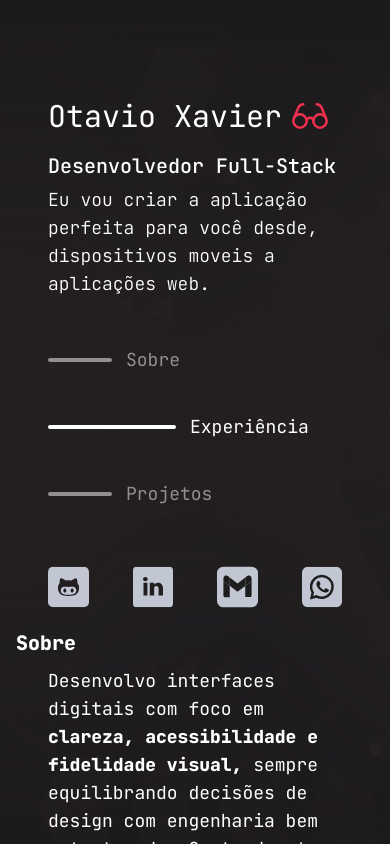
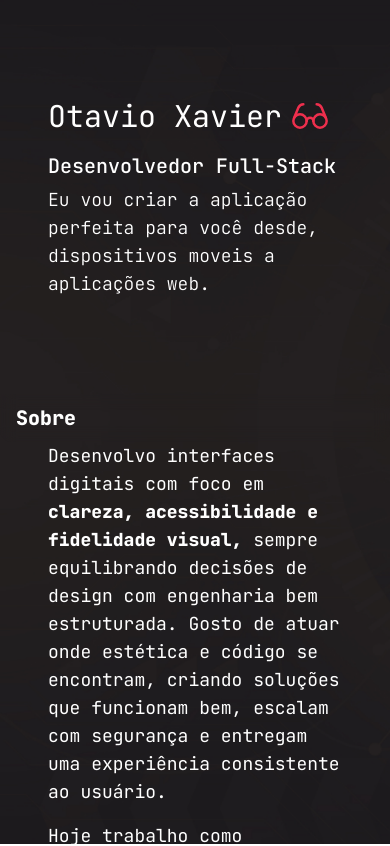
Before and after one commit to OtavioXavier/otavio-portifolio, an Angular app: page / in a window 390 px wide. Shown: the top 846 px of the page. Built offline with nearby package versions, Linux system fonts and the light colour scheme.

Commit message:
♻️ refactor[components]: add className support to contact-list and hide section-list on mobile

```diff
--- a/src/app/components/contact-list/contact-list.html
+++ b/src/app/components/contact-list/contact-list.html
@@ -1,4 +1,4 @@
-<div class="contact-list flex items-center gap-11">
+<div [class]="'contact-list items-center gap-11 ' + className()">
   @for (contact of contacts(); track contact.name) {
   <a href="{{ contact.link }}" target="_blank" class="[&:not(:hover)]:opacity-80 transition-opacity duration-300">
     <img [src]="contact.icon" [alt]="contact.name" class="w-16 h-16" />
--- a/src/app/components/contact-list/contact-list.ts
+++ b/src/app/components/contact-list/contact-list.ts
@@ -1,4 +1,4 @@
-import { Component, signal } from '@angular/core';
+import { Component, input, signal } from '@angular/core';
 
 @Component({
   selector: 'app-contact-list',
@@ -7,6 +7,8 @@ import { Component, signal } from '@angular/core';
   styleUrl: './contact-list.scss',
 })
 export class ContactList {
+  className = input<string>('');
+
   contacts = signal<{ name: string; icon: string; link: string }[]>([
     { name: 'GitHub', icon: './contacts-icons/github.svg', link: 'https://github.com/OtavioXavier' },
     { name: 'LinkedIn', icon: './contacts-icons/linkedin.svg', link: 'https://www.linkedin.com/in/otavioxaviermarinho/' },
--- a/src/app/components/section-list/section-list.html
+++ b/src/app/components/section-list/section-list.html
@@ -1,4 +1,4 @@
-<div class="section-list">
+<div class="hidden md:block section-list">
     @for (section of sections(); track section.id) {
         <a href="#{{ section.id }}" class="section-item" [attr.data-section]="section.id" (click)="onSectionClick($event, section.id)">
             <div class="line"></div>
```
